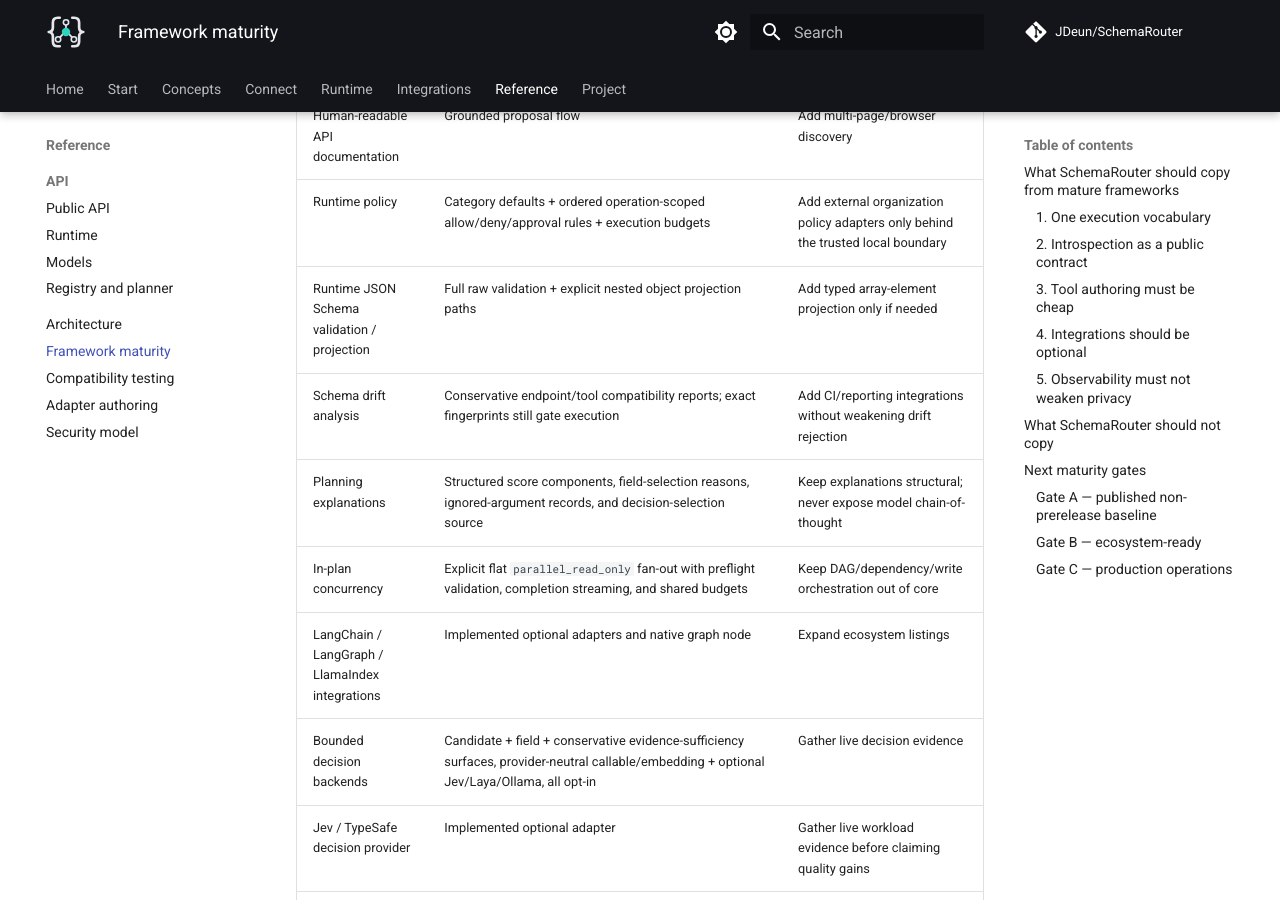
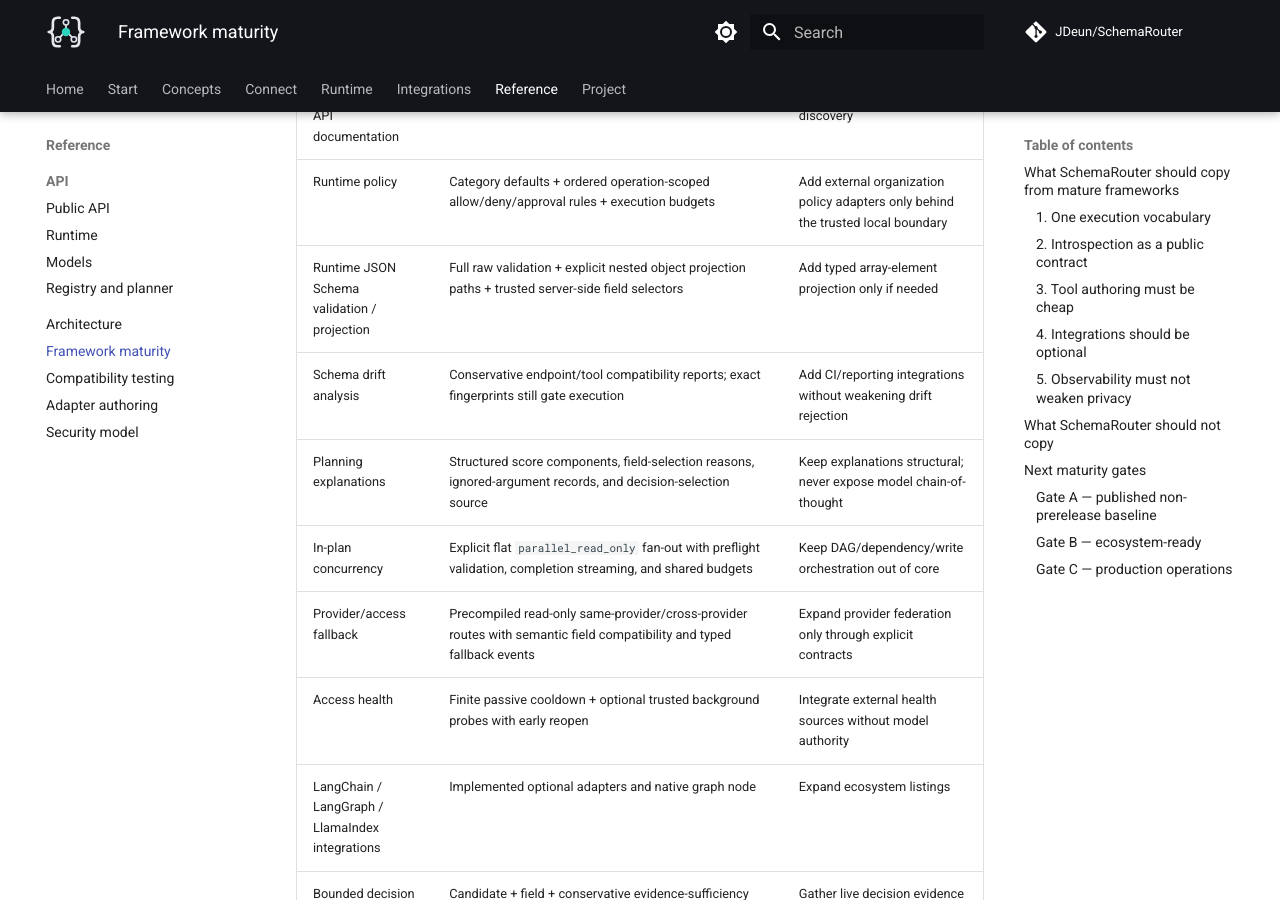
Before and after one commit to JDeun/SchemaRouter, an MkDocs documentation site: the page built from docs/framework-maturity.md, in a window 1280 px wide and 900 px high, scrolled down 1556 px. Built offline with MkDocs 1.6.1 and Material for MkDocs 9.7.7, drawn with Linux system fonts in a browser that asks for light colours; comment, search, counter and statistics services are not loaded; some of the changed text lies outside the part shown.

Commit message:
docs: update maturity for field-first availability routing

```diff
--- a/docs/framework-maturity.md
+++ b/docs/framework-maturity.md
@@ -23,10 +23,12 @@ This document tracks framework-level maturity rather than research metrics.
 | MCP ingestion and execution | Implemented with authenticated/custom transport boundary | Expand OAuth/gateway examples |
 | Human-readable API documentation | Grounded proposal flow | Add multi-page/browser discovery |
 | Runtime policy | Category defaults + ordered operation-scoped allow/deny/approval rules + execution budgets | Add external organization policy adapters only behind the trusted local boundary |
-| Runtime JSON Schema validation / projection | Full raw validation + explicit nested object projection paths | Add typed array-element projection only if needed |
+| Runtime JSON Schema validation / projection | Full raw validation + explicit nested object projection paths + trusted server-side field selectors | Add typed array-element projection only if needed |
 | Schema drift analysis | Conservative endpoint/tool compatibility reports; exact fingerprints still gate execution | Add CI/reporting integrations without weakening drift rejection |
 | Planning explanations | Structured score components, field-selection reasons, ignored-argument records, and decision-selection source | Keep explanations structural; never expose model chain-of-thought |
 | In-plan concurrency | Explicit flat `parallel_read_only` fan-out with preflight validation, completion streaming, and shared budgets | Keep DAG/dependency/write orchestration out of core |
+| Provider/access fallback | Precompiled read-only same-provider/cross-provider routes with semantic field compatibility and typed fallback events | Expand provider federation only through explicit contracts |
+| Access health | Finite passive cooldown + optional trusted background probes with early reopen | Integrate external health sources without model authority |
 | LangChain / LangGraph / LlamaIndex integrations | Implemented optional adapters and native graph node | Expand ecosystem listings |
 | Bounded decision backends | Candidate + field + conservative evidence-sufficiency surfaces, provider-neutral callable/embedding + optional Jev/Laya/Ollama, all opt-in | Gather live decision evidence |
 | Jev / TypeSafe decision provider | Implemented optional adapter | Gather live workload evidence before claiming quality gains |
@@ -125,6 +127,8 @@ Completed locally:
 - conservative endpoint/tool schema diff reports that never bypass fingerprint checks;
 - structured planning explanations derived from deterministic/runtime-visible signals;
 - flat read-only parallel fan-out with preflight validation and shared run budgets;
+- field-first server-side projection contracts plus final local projection;
+- bounded provider/access fallback with finite cooldown and trusted health-probe recovery;
 - privacy-preserving OpenTelemetry exporter;
 - explicit allowlisted third-party adapter plugins;
 - property-based OpenAPI default-serialization coverage;
```
